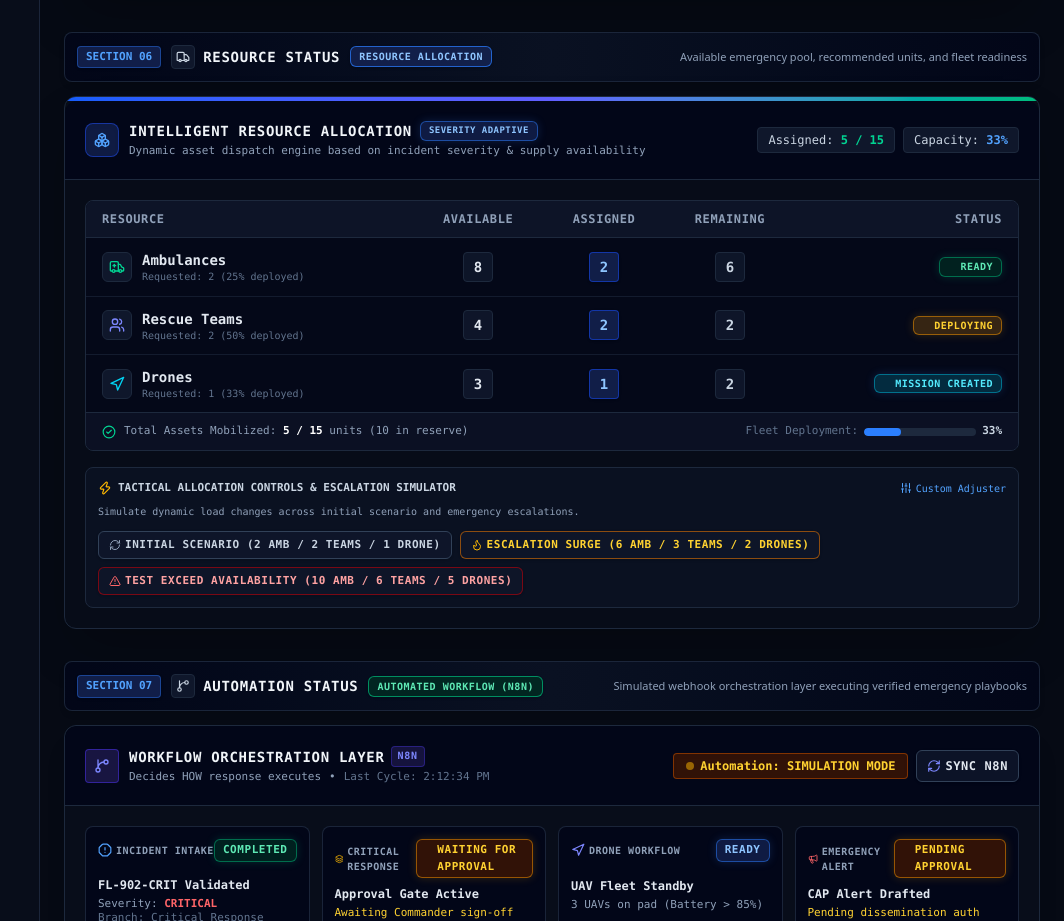
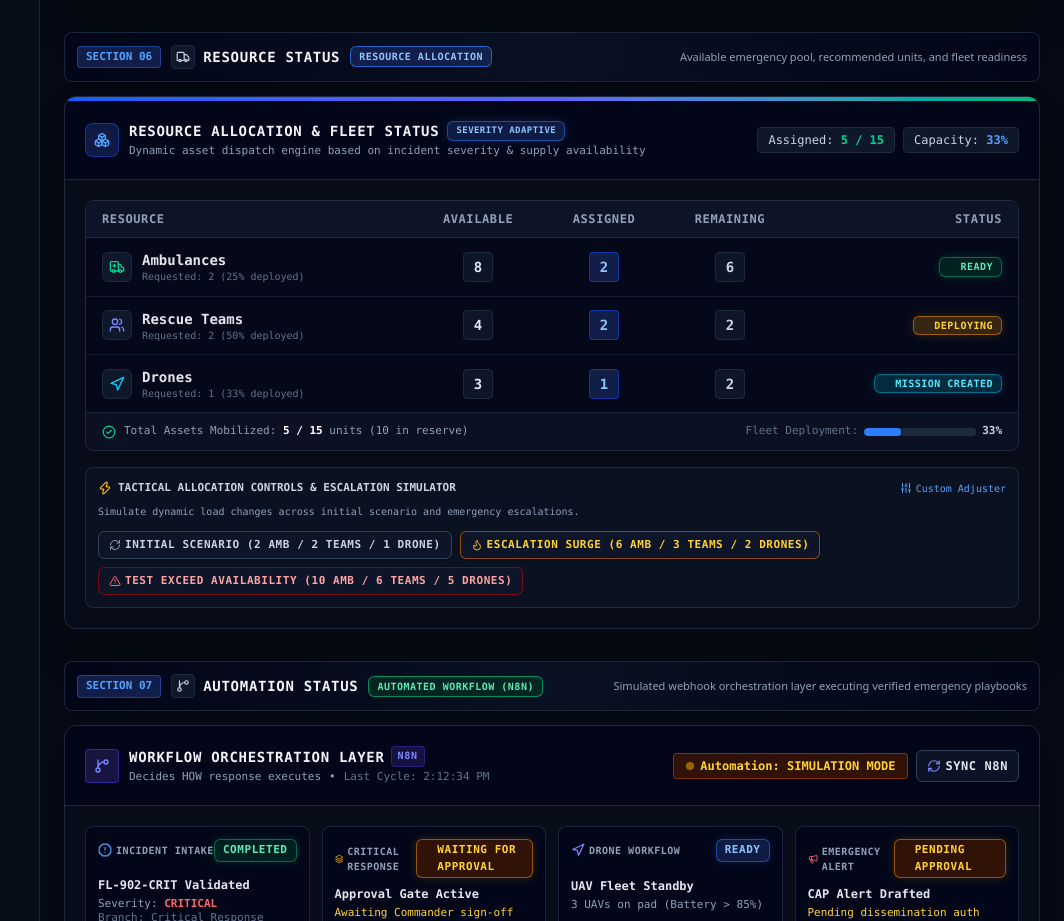
Before and after one commit to Jaswant-Karun/RESQNET, a Next.js app: page / in a window 1280 px wide. Shown: the part 4220-5141 px from the top of the page, without its empty margins (216-1280 px from the left). Built offline with nearby package versions, Linux system fonts and the light colour scheme.

Commit message:
Step 14 - UI Design

```diff
--- a/src/components/dashboard/ResourceAllocationPanel.tsx
+++ b/src/components/dashboard/ResourceAllocationPanel.tsx
@@ -177,7 +177,7 @@ export function ResourceAllocationPanel({
             <div>
               <div className="flex items-center gap-2">
                 <CardTitle className="text-xs sm:text-sm font-mono tracking-wider text-slate-100 uppercase">
-                  Intelligent Resource Allocation
+                  RESOURCE ALLOCATION & FLEET STATUS
                 </CardTitle>
                 <Badge
                   variant={simulationStage === "ESCALATED" ? "critical" : "info"}
```
